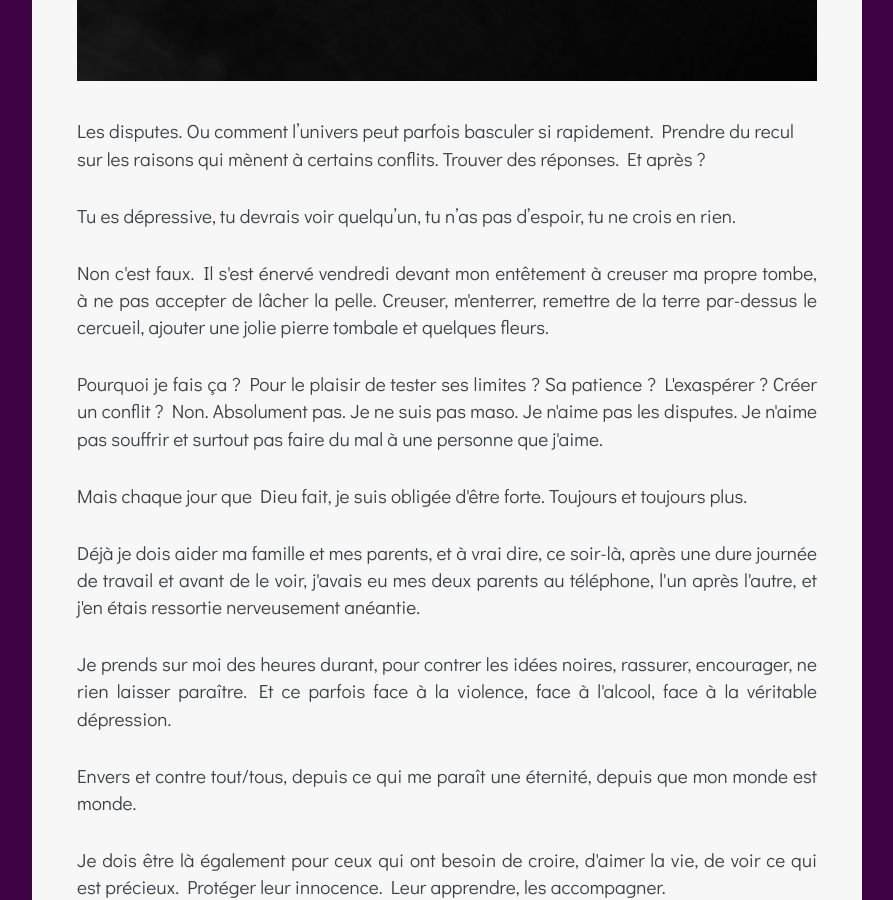
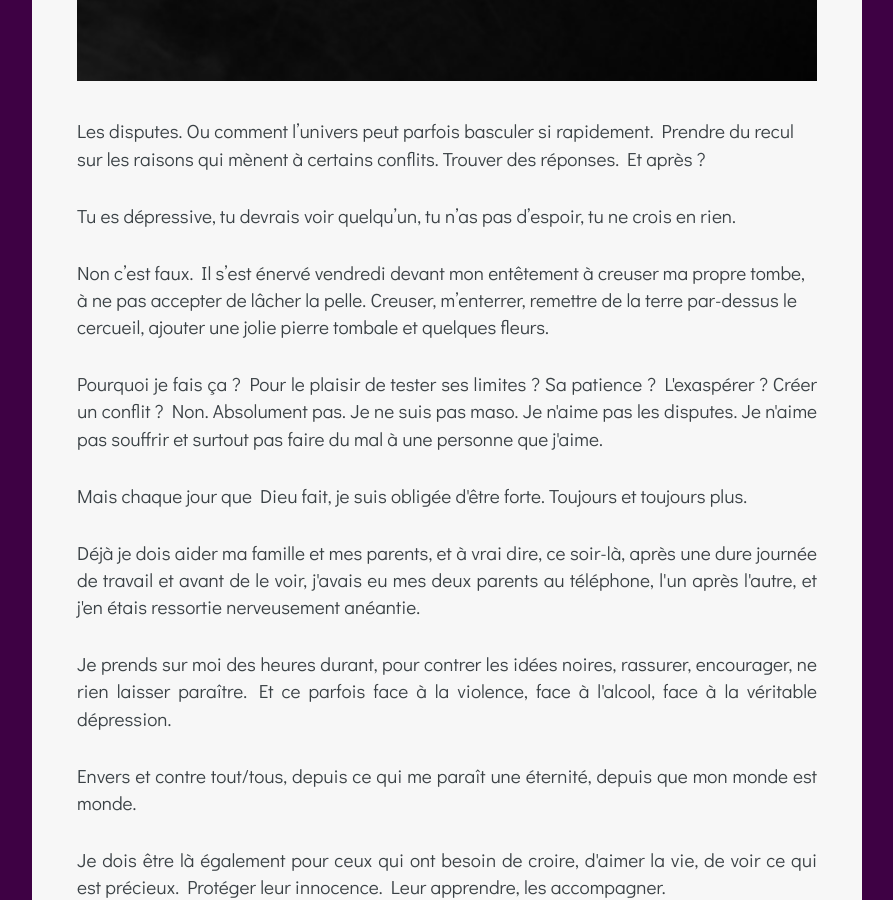
Before and after one commit to zinzoline/zinzoline.github.io, a Jekyll site: the page built from _posts/2012-12-12-laisse-moi-creuser.markdown, in a window 1280 px wide and 900 px high, scrolled down 914 px. Shown: the whole window, without its empty margins (193-1086 px from the left). Built offline with Jekyll 4.4.1, drawn with Linux system fonts in a browser that asks for light colours; nearby versions of some CDN libraries; comment, search, counter and statistics services are not loaded; part of the change alters nothing that is shown.

Commit message:
Update _posts/2012-12-12-laisse-moi-creuser.markdown

```diff
--- a/_posts/2012-12-12-laisse-moi-creuser.markdown
+++ b/_posts/2012-12-12-laisse-moi-creuser.markdown
@@ -2,37 +2,30 @@
 layout: post
 status: publish
 published: true
-title: "Laisse-moi creuser"
+title: Laisse-moi creuser
 author: Zinzoline
 author_login: admin
-author_email: "mllezinzoline@hotmail.fr"
-author_url: "http://www.zinzoline.net"
-excerpt: "Les disputes. Ou comment l'univers peut parfois basculer si rapidement. Prendre du recul sur les raisons qui mènent à certains conflits. Trouver des réponses. Et après ?"
+author_email: mllezinzoline@hotmail.fr
+author_url: http://www.zinzoline.net
+excerpt: Les disputes. Ou comment l'univers peut parfois basculer si rapidement. Prendre
+  du recul sur les raisons qui mènent à certains conflits. Trouver des réponses. Et
+  après ?
 wordpress_id: 2414
-wordpress_url: "http://www.zinzoline.net/?p=2414"
-date: "2012-12-12 22:00:57 +0100"
-date_gmt: "2012-12-12 22:00:57 +0100"
-categories:
-  - Amour toujours
-  - "daily-planet"
-tags:
-  - couple
-  - espoir
-  - croire
-  - noirceur
-  - creuser
-  - résister
-  - présence
-  - "couple,espoir,croire,noirceur,creuser,résister,présence"
+wordpress_url: http://www.zinzoline.net/?p=2414
+date: '2012-12-12 22:00:57 +0100'
+date_gmt: '2012-12-12 22:00:57 +0100'
+categories: daily-planet
+tags: couple, espoir, croire, noirceur, creuser, résister, présence, couple,espoir,croire,noirceur,creuser,résister,présence
 comments: true
 image: "/assets/img/hurt_by_drixx_nudal-d4tcgst.jpg"
+comments_enabled: false
 ---
-
 Les disputes. Ou comment l'univers peut parfois basculer si rapidement. Prendre du recul sur les raisons qui mènent à certains conflits. Trouver des réponses. Et après ?
 
 Tu es dépressive, tu devrais voir quelqu'un, tu n'as pas d'espoir, tu ne crois en rien.
 
-<p style="text-align: justify;">Non c'est faux. Il s'est énervé vendredi devant mon entêtement à creuser ma propre tombe, à ne pas accepter de lâcher la pelle. Creuser, m'enterrer, remettre de la terre par-dessus le cercueil, ajouter une jolie pierre tombale et quelques fleurs.</p>
+Non c'est faux. Il s'est énervé vendredi devant mon entêtement à creuser ma propre tombe, à ne pas accepter de lâcher la pelle. Creuser, m'enterrer, remettre de la terre par-dessus le cercueil, ajouter une jolie pierre tombale et quelques fleurs.
+
 <p style="text-align: justify;">Pourquoi je fais ça ? Pour le plaisir de tester ses limites ? Sa patience ? L'exaspérer ? Créer un conflit ? Non. Absolument pas. Je ne suis pas maso. Je n'aime pas les disputes. Je n'aime pas souffrir et surtout pas faire du mal à une personne que j'aime.</p>
 <p style="text-align: justify;">Mais chaque jour que Dieu fait, je suis obligée d'être forte. Toujours et toujours plus.</p>
 <p style="text-align: justify;">Déjà je dois aider ma famille et mes parents, et à vrai dire, ce soir-là, après une dure journée de travail et avant de le voir, j'avais eu mes deux parents au téléphone, l'un après l'autre, et j'en étais ressortie nerveusement anéantie.</p>
```
